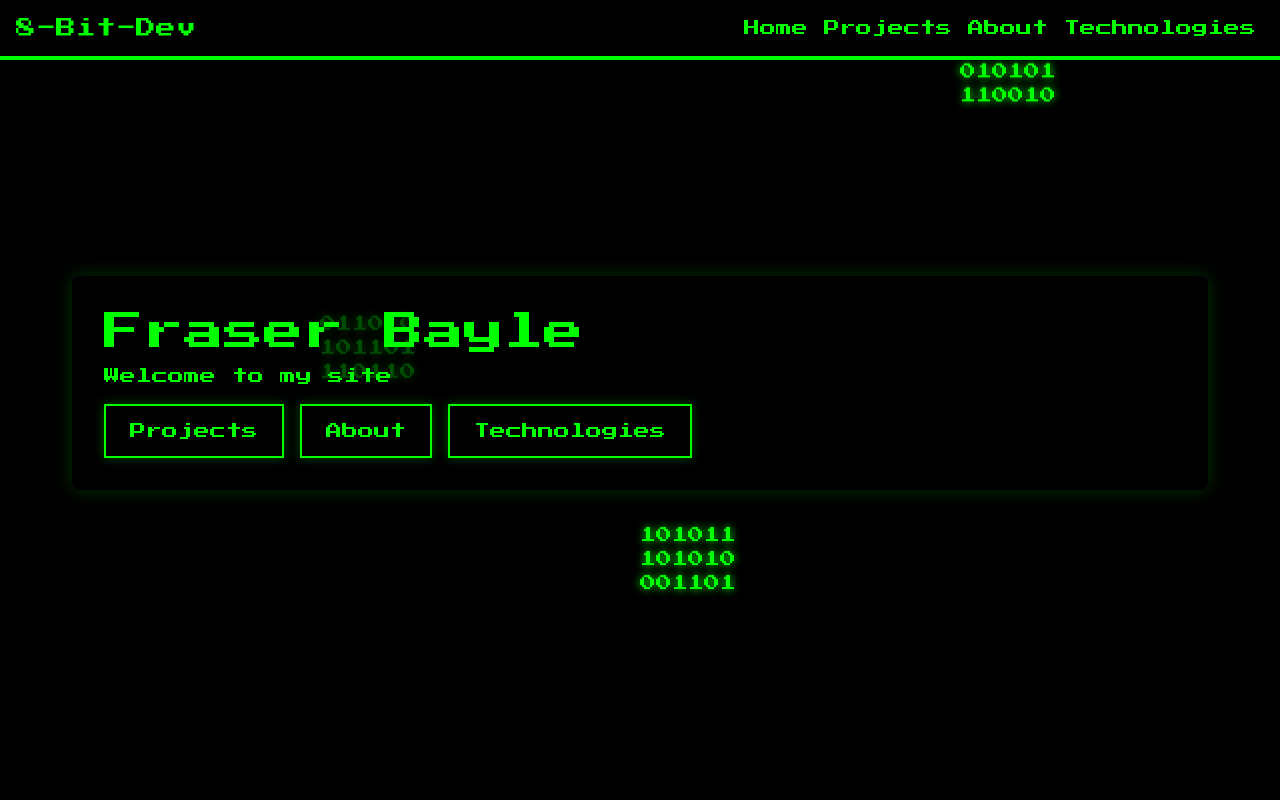
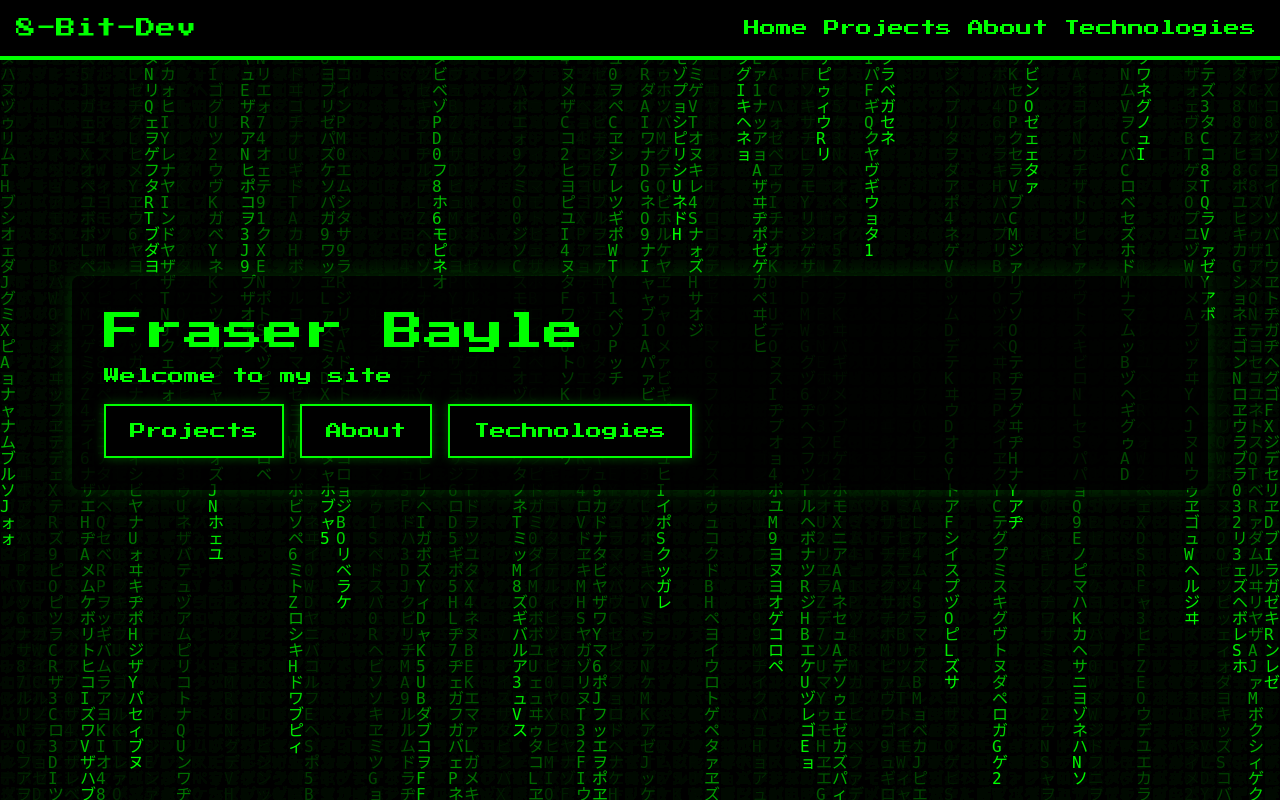
Before and after one commit to Fraser-Bayle/Portfolio_website, a Django app: template pages/templates/pages/home.html in a window 1280 px wide. Run offline with Django 5.2, Linux system fonts and the light colour scheme; the template is opened without the code that fills it, so the values that code supplies are empty; some libraries are stand-ins or nearby versions.

Commit message:
Add JavaScript-based Matrix Rain animation
Replaced old CSS-based Matrix animation with a more dynamic JavaScript version. Introduced a new `matrix.js` script to create a canvas-rendered Matrix effect and removed legacy CSS and HTML structures related to the previous implementation. Simplified and optimized the animation for better performance and maintainability.

```diff
--- a/pages/templates/pages/home.html
+++ b/pages/templates/pages/home.html
@@ -2,11 +2,6 @@
 {% load static %}
 {% block title %}Home{% endblock title %}
 {% block content %}
-<div class="matrix-background">
-    <div class="matrix-column">011010<br>101101<br>110110</div>
-    <div class="matrix-column">101011<br>101010<br>001101</div>
-    <div class="matrix-column">010100<br>010101<br>110010</div>
-</div>
 <div class="container my-4">
     <div class="home-content">
         <h1 class="page-title pixel-text">Fraser Bayle</h1>
--- a/static/css/style.css
+++ b/static/css/style.css
@@ -29,8 +29,9 @@ body {
     padding: 0;
 }
 
+
 /* Matrix Animation Styles */
-.matrix-background {
+/*.matrix-background {
     position: fixed;
     top: 0;
     left: 0;
@@ -56,13 +57,13 @@ body {
     color: var(--matrix-green);
     text-shadow: 0 0 8px var(--matrix-green);
 
-    /* Animation properties with all vendor prefixes */
+    !* Animation properties with all vendor prefixes *!
     -webkit-animation: matrix-fall linear infinite;
     -moz-animation: matrix-fall linear infinite;
     -o-animation: matrix-fall linear infinite;
     animation: matrix-fall linear infinite;
 
-    /* Performance optimizations */
+    !* Performance optimizations *!
     -webkit-transform-style: preserve-3d;
     transform-style: preserve-3d;
     -webkit-backface-visibility: hidden;
@@ -70,7 +71,7 @@ body {
     will-change: transform;
 }
 
-/* Column positions and timing variations with vendor prefixes */
+!* Column positions and timing variations with vendor prefixes *!
 .matrix-column:nth-child(1) {
     left: 25%;
     -webkit-animation-duration: 15s;
@@ -103,7 +104,7 @@ body {
     animation-delay: -8s;
 }
 
-/* Keyframes for all browsers */
+!* Keyframes for all browsers *!
 @-webkit-keyframes matrix-fall {
     0% {
         -webkit-transform: translateY(-100%);
@@ -150,7 +151,7 @@ body {
         -o-transform: translateY(100vh);
         transform: translateY(100vh);
     }
-}
+}*/
 
 /* Ensure content stays above matrix with proper z-indexing */
 .home-content {
--- /dev/null
+++ b/static/js/matrix.js
@@ -0,0 +1,78 @@
+class MatrixRain {
+    constructor() {
+        this.canvas = document.createElement('canvas');
+        this.canvas.id = 'matrixCanvas';
+        this.context = this.canvas.getContext('2d');
+
+        // Style the canvas
+        this.canvas.style.position = 'fixed';
+        this.canvas.style.top = '0';
+        this.canvas.style.left = '0';
+        this.canvas.style.width = '100%';
+        this.canvas.style.height = '100%';
+        this.canvas.style.zIndex = '-1';
+
+        // Add canvas to the page
+        document.body.appendChild(this.canvas);
+
+        // Set up characters
+        this.katakana = 'アァカサタナハマヤャラワガザダバパイィキシチニヒミリヰギジヂビピウゥクスツヌフムユュルグズブヅプエェケセテネヘメレヱゲゼデベペオォコソトノホモヨョロヲゴゾドボポヴッン';
+        this.latin = 'ABCDEFGHIJKLMNOPQRSTUVWXYZ';
+        this.nums = '0123456789';
+        this.alphabet = this.katakana + this.latin + this.nums;
+
+        this.fontSize = 16;
+        this.rainDrops = [];
+
+        // Bind resize handler
+        this.resize = this.resize.bind(this);
+        window.addEventListener('resize', this.resize);
+
+        // Initial setup
+        this.resize();
+        this.initializeDrops();
+        this.animate();
+    }
+
+    resize() {
+        this.canvas.width = window.innerWidth;
+        this.canvas.height = window.innerHeight;
+        this.columns = Math.floor(this.canvas.width/this.fontSize);
+        this.initializeDrops();
+    }
+
+    initializeDrops() {
+        this.rainDrops = [];
+        for(let x = 0; x < this.columns; x++) {
+            this.rainDrops[x] = 1;
+        }
+    }
+
+    draw() {
+        this.context.fillStyle = 'rgba(0, 0, 0, 0.05)';
+        this.context.fillRect(0, 0, this.canvas.width, this.canvas.height);
+
+        this.context.fillStyle = '#0F0';
+        this.context.font = this.fontSize + 'px monospace';
+
+        for(let i = 0; i < this.rainDrops.length; i++) {
+            const text = this.alphabet.charAt(Math.floor(Math.random() * this.alphabet.length));
+            this.context.fillText(text, i*this.fontSize, this.rainDrops[i]*this.fontSize);
+
+            if(this.rainDrops[i]*this.fontSize > this.canvas.height && Math.random() > 0.975) {
+                this.rainDrops[i] = 0;
+            }
+            this.rainDrops[i]++;
+        }
+    }
+
+    animate() {
+        this.draw();
+        requestAnimationFrame(() => this.animate());
+    }
+}
+
+// Initialize on page load
+document.addEventListener('DOMContentLoaded', () => {
+    new MatrixRain();
+});
--- a/templates/base.html
+++ b/templates/base.html
@@ -75,7 +75,6 @@
     </nav>
 {% endif %}
     <main>
-        <div class="matrix-background" id="matrixBackground"></div>
         <div class="content-wrapper">
             {% block content %}{% endblock content %}
         </div>
@@ -84,61 +83,6 @@
     <script src="https://code.jquery.com/jquery-3.5.1.min.js"></script>
     <script src="https://cdn.jsdelivr.net/npm/popper.js@1.16.1/dist/umd/popper.min.js"></script>
     <script src="https://stackpath.bootstrapcdn.com/bootstrap/4.5.2/js/bootstrap.min.js"></script>
-<script>
-        class MatrixRain {
-            constructor() {
-                this.canvas = document.getElementById('matrixBackground');
-                this.initializeRain();
-                this.animationFrameId = null;
-                this.lastTime = 0;
-                this.drops = [];
-            }
-
-            initializeRain() {
-                const createDrop = () => {
-                    const drop = document.createElement('div');
-                    drop.className = 'matrix-rain';
-                    drop.style.left = `${Math.random() * 100}vw`;
-                    drop.style.animationDuration = `${Math.random() * 2 + 1}s`;
-                    drop.textContent = String.fromCharCode(0x30A0 + Math.random() * 96);
-                    this.canvas.appendChild(drop);
-
-                    drop.addEventListener('animationend', () => {
-                        drop.remove();
-                    });
-                };
-
-                // Create initial drops
-                for (let i = 0; i < 50; i++) {
-                    setTimeout(() => createDrop(), Math.random() * 2000);
-                }
-
-                // Continue creating drops
-                setInterval(() => {
-                    if (document.visibilityState === 'visible') {
-                        createDrop();
-                    }
-                }, 100);
-            }
-        }
-
-        // Initialize matrix rain effect when the page loads
-        document.addEventListener('DOMContentLoaded', () => {
-            const matrixRain = new MatrixRain();
-        });
-
-        // Performance optimization
-        document.addEventListener('visibilitychange', () => {
-            const matrixBackground = document.getElementById('matrixBackground');
-            if (document.visibilityState === 'hidden') {
-                matrixBackground.style.display = 'none';
-            } else {
-                matrixBackground.style.display = 'block';
-            }
-        });
-    </script>
-
-
-
+    <script src="{% static 'js/matrix.js' %}"></script>
 </body>
 </html>
```
